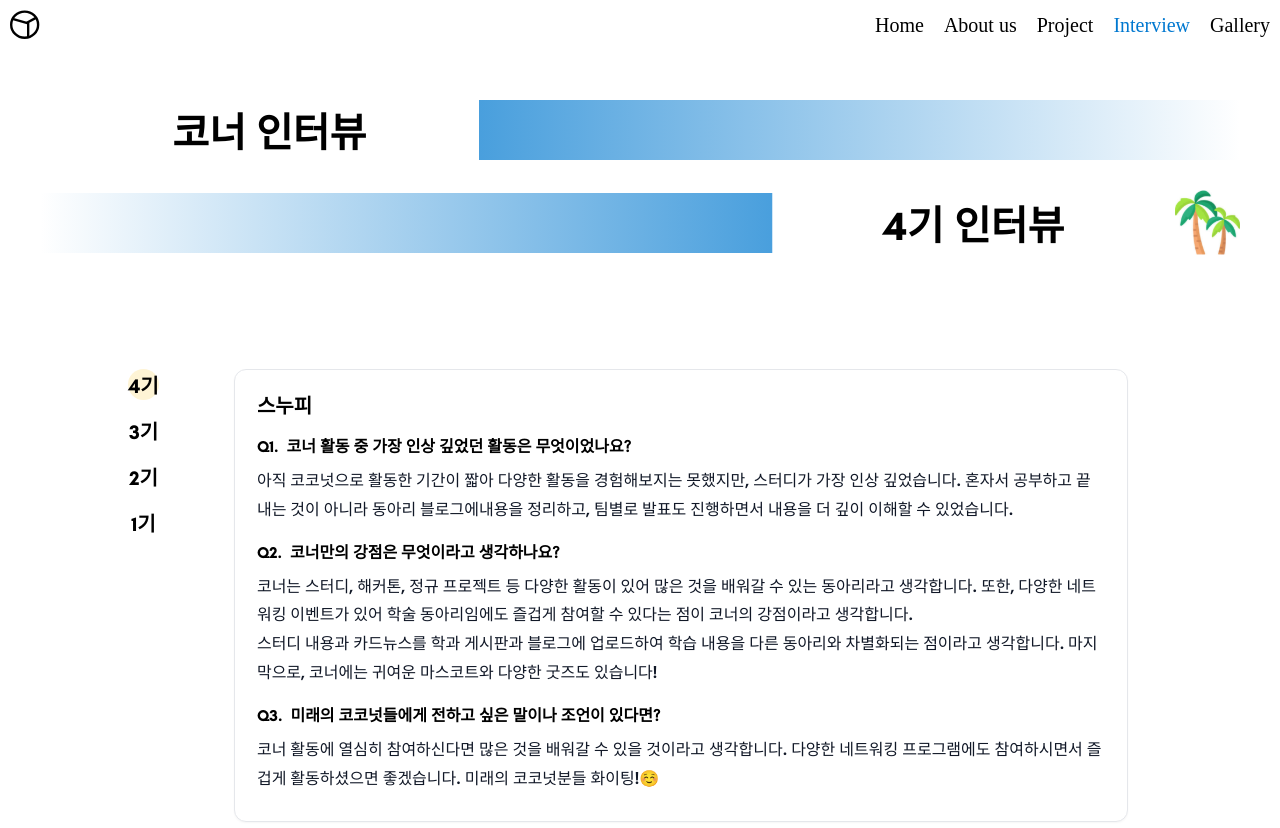
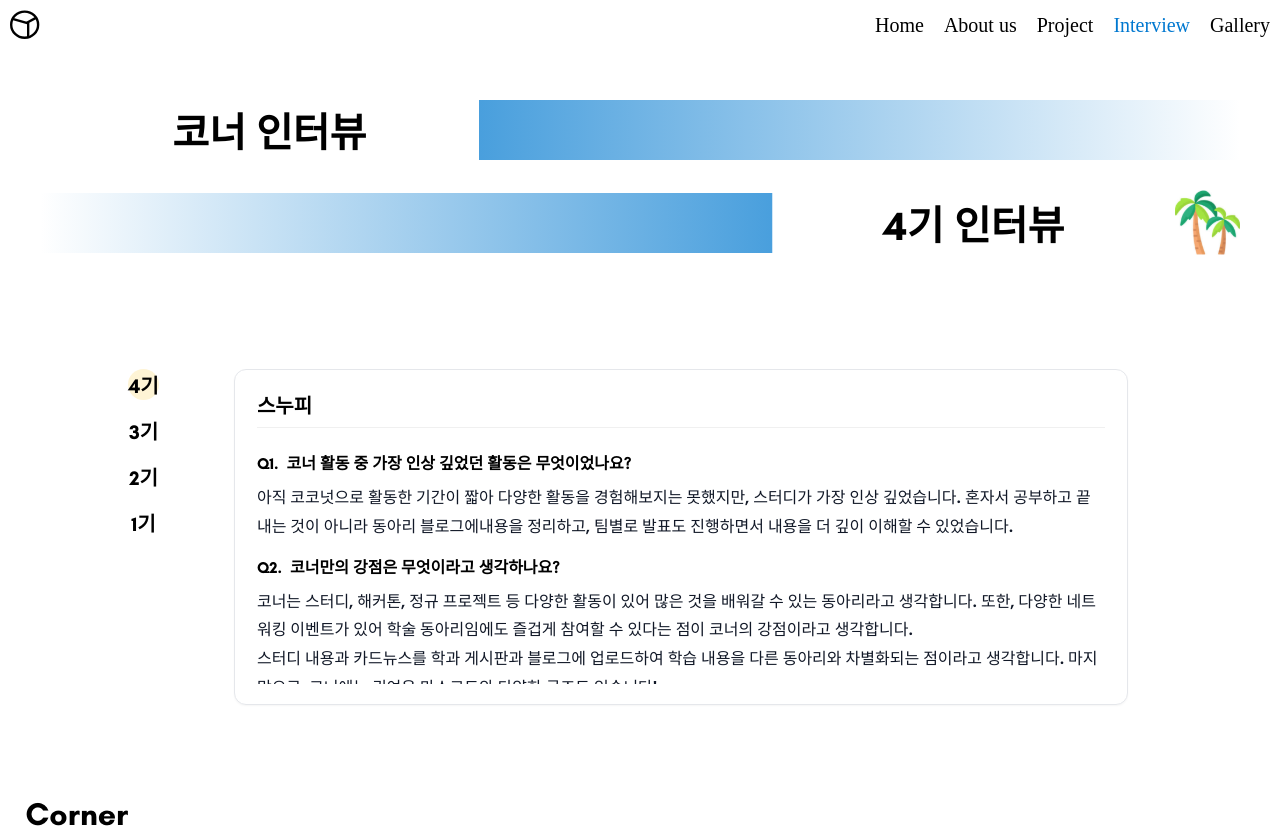
Before and after one commit to DS-Corner-Page/cornerpage_front, a React (Create React App) app: page /interview in a window 1280 px wide. Shown: the top 828 px of the page. Built offline with nearby package versions, Linux system fonts and the light colour scheme.

Commit message:
Fix : Interview 스크롤 구현

```diff
--- a/src/components/interview/projectDisplay/ProjectDisplay.js
+++ b/src/components/interview/projectDisplay/ProjectDisplay.js
@@ -1,3 +1,40 @@
+// import * as P from "./ProjectDisplay.style";
+
+// export default function ProjectDisplay({ selectedBatch, interviewData }) {
+//   const list = interviewData?.[selectedBatch] || [];
+
+//   return (
+//     <P.ProjectDisplayContainer>
+//       {list.length === 0 && <P.Empty>인터뷰가 없습니다.</P.Empty>}
+
+//       <P.Grid>
+//         {list.map((item, idx) => {
+//           const paragraphs = String(item.content)
+//             .split(/\n\s*\n/)
+//             .map((p) => p.trim())
+//             .filter(Boolean);
+
+//           return (
+//             <P.Card key={`${selectedBatch}-${idx + 1}`}>
+//               <P.Name>{item.name}</P.Name>
+//               {paragraphs.map((p, i) =>
+//                 /^Q\d+\./.test(p) ? (
+//                   <P.Question key={i} title={p}>
+//                     {p}
+//                   </P.Question>
+//                 ) : (
+//                   <P.Answer key={i}>{p}</P.Answer>
+//                 )
+//               )}
+//             </P.Card>
+//           );
+//         })}
+//       </P.Grid>
+//     </P.ProjectDisplayContainer>
+//   );
+// }
+
+
 import * as P from "./ProjectDisplay.style";
 
 export default function ProjectDisplay({ selectedBatch, interviewData }) {
@@ -14,20 +51,25 @@ export default function ProjectDisplay({ selectedBatch, interviewData }) {
             .map((p) => p.trim())
             .filter(Boolean);
 
-          return (
-            <P.Card key={`${selectedBatch}-${idx + 1}`}>
+        return (
+          <P.Card key={`${selectedBatch}-${idx + 1}`}>
+            {/* 고정 높이 카드의 상단 영역 */}
+            <P.CardHeader>
               <P.Name>{item.name}</P.Name>
+            </P.CardHeader>
+
+            {/* 카드 내부 스크롤 본문 */}
+            <P.ScrollBody>
               {paragraphs.map((p, i) =>
                 /^Q\d+\./.test(p) ? (
-                  <P.Question key={i} title={p}>
-                    {p}
-                  </P.Question>
+                  <P.Question key={i} title={p}>{p}</P.Question>
                 ) : (
                   <P.Answer key={i}>{p}</P.Answer>
                 )
               )}
-            </P.Card>
-          );
+            </P.ScrollBody>
+          </P.Card>
+        );
         })}
       </P.Grid>
     </P.ProjectDisplayContainer>
--- a/src/components/interview/projectDisplay/ProjectDisplay.style.js
+++ b/src/components/interview/projectDisplay/ProjectDisplay.style.js
@@ -1,3 +1,73 @@
+// import styled from "styled-components";
+
+// export const ProjectDisplayContainer = styled.div`
+//   flex: 1;
+//   align-self: flex-start;
+
+//   padding-left: 24px;
+//   padding-right: 24px;
+
+//   @media (max-width: 768px) {
+//     padding-left: 24px;
+//     padding-right: 1px;
+//   }
+//   @media (max-width: 480px) {
+//     padding-right: 1px;
+//   }
+// `;
+
+// export const Grid = styled.div`
+//   display: grid;
+//   grid-template-columns: 1fr;
+//   gap: 20px;
+// `;
+
+// export const Card = styled.div`
+//   background: #fff;
+//   border: 1px solid #e5e7eb;
+//   border-radius: 12px;
+//   padding: 20px 22px;
+//   box-shadow: 0 1px 2px rgba(0,0,0,0.04);
+// `;
+
+// export const Name = styled.h3`
+//   margin: 0 0 10px 0;
+//   font-size: 20px;
+//   font-weight: 700;
+// `;
+
+// export const Question = styled.p`
+//   margin: 14px 0 6px;
+//   font-weight: 700;
+//   line-height: 1.75;
+//   white-space: pre-wrap;
+
+//   @media (max-width: 768px) {
+//     font-size: clamp(14px, 3.6vw, 18px);
+//     white-space: normal !important;
+//     word-break: keep-all;
+//     line-height: 1.6;
+
+//     display: block;
+//     max-height: calc(1.6em * 2);
+//     overflow: hidden;
+//     text-overflow: clip;
+//   }
+// `;
+
+// export const Answer = styled.p`
+//   margin: 0 0 8px;
+//   color: #111827;
+//   white-space: pre-wrap;
+//   line-height: 1.8;
+// `;
+
+// export const Empty = styled.div`
+//   color: #6b7280;
+//   margin-top: 8px;
+// `;
+
+
 import styled from "styled-components";
 
 export const ProjectDisplayContainer = styled.div`
@@ -8,7 +78,6 @@ export const ProjectDisplayContainer = styled.div`
   padding-right: 24px;
 
   @media (max-width: 768px) {
-    padding-left: 24px;
     padding-right: 1px;
   }
   @media (max-width: 480px) {
@@ -19,25 +88,88 @@ export const ProjectDisplayContainer = styled.div`
 export const Grid = styled.div`
   display: grid;
   grid-template-columns: 1fr;
-  gap: 20px;
+  gap: 16px;
+
+  @media (min-width: 1024px) {
+    gap: 20px;
+  }
 `;
 
 export const Card = styled.div`
   background: #fff;
   border: 1px solid #e5e7eb;
   border-radius: 12px;
+  box-shadow: 0 1px 2px rgba(0,0,0,0.04);
+
+  display: flex;
+  flex-direction: column;
+  overflow: hidden;
+  box-sizing: border-box;
+
+
   padding: 20px 22px;
-  box-shadow: 0 1px 2px rgba(0,0,0,0.04);
+
+
+  @media (min-width: 1024px) {
+    height: 42dvh;
+    max-height: 560px;
+  }
+
+
+  @media (min-width: 768px) and (max-width: 1023px) {
+    height: 45dvh;
+    max-height: 560px;
+    padding: 18px 16px;
+  }
+
+
+  @media (max-width: 767px) {
+    height: 48dvh;
+    max-height: none;
+    padding: 16px 14px;
+  }
 `;
 
+
+export const CardHeader = styled.div`
+  padding-bottom: 8px;
+  border-bottom: 1px solid #f0f0f0;
+
+  @media (max-width: 768px) {
+    padding-bottom: 6px;
+  }
+`;
+
+
 export const Name = styled.h3`
-  margin: 0 0 10px 0;
+  margin: 0;
   font-size: 20px;
   font-weight: 700;
+
+  @media (max-width: 768px) {
+    font-size: 18px;
+  }
 `;
 
+export const ScrollBody = styled.div`
+  flex: 1;
+  min-height: 0;
+  overflow-y: auto;
+  -webkit-overflow-scrolling: touch;
+  padding-top: 10px;
+
+  scrollbar-width: thin;
+  scrollbar-color: #c9d2e0 transparent;
+  &::-webkit-scrollbar { width: 6px; }
+  &::-webkit-scrollbar-thumb {
+    background: #c9d2e0;
+    border-radius: 6px;
+  }
+`;
+
+
 export const Question = styled.p`
-  margin: 14px 0 6px;
+  margin: 12px 0 6px;
   font-weight: 700;
   line-height: 1.75;
   white-space: pre-wrap;
@@ -55,11 +187,17 @@ export const Question = styled.p`
   }
 `;
 
+
 export const Answer = styled.p`
   margin: 0 0 8px;
   color: #111827;
   white-space: pre-wrap;
   line-height: 1.8;
+
+  @media (max-width: 768px) {
+    line-height: 1.75;
+    font-size: 15px;
+  }
 `;
 
 export const Empty = styled.div`
```
